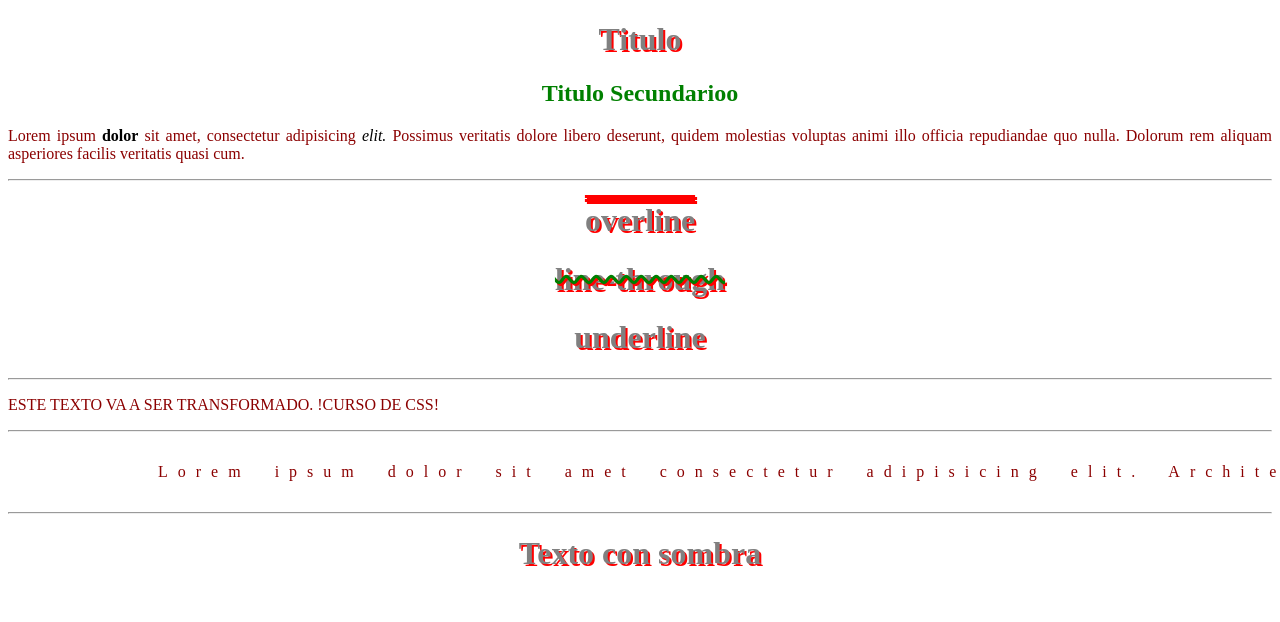
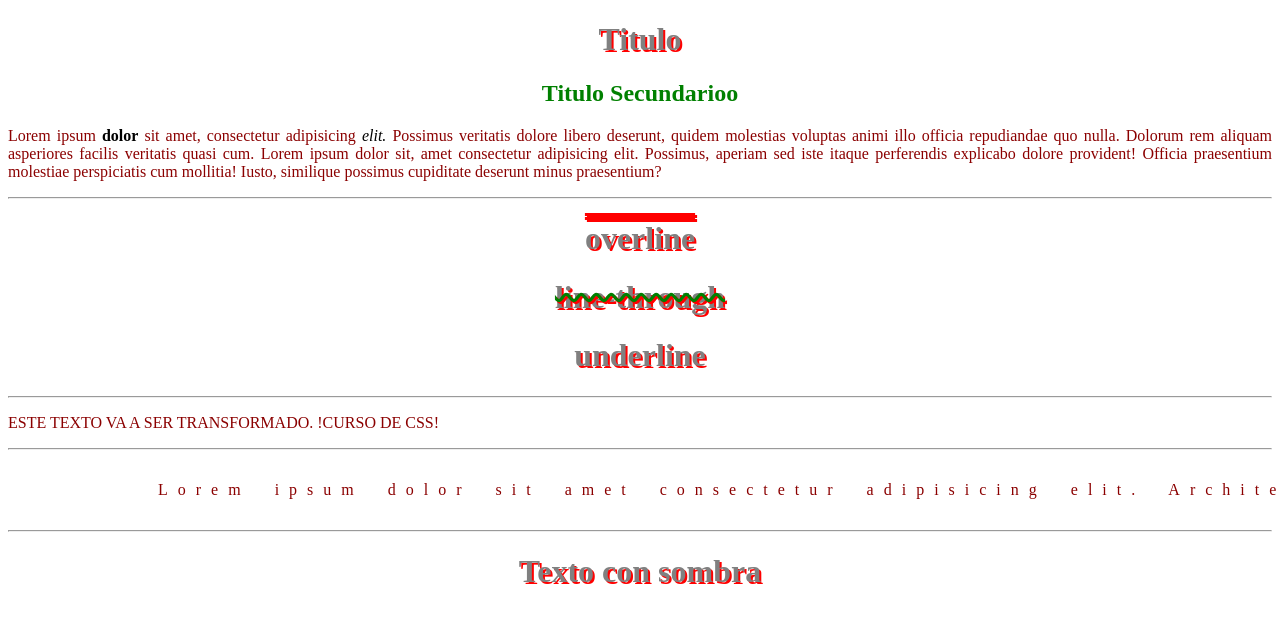
Before and after one commit to JuanBeltrame/HTML-and-CSS-Practice, a plain HTML site: page B-Css-Folder-Practice/E1-Texto-css.html in a window 1280 px wide. Shown: the top 622 px of the page. Drawn offline with Linux system fonts and the light colour scheme.

Commit message:
Update end of the day

```diff
--- a/B-Css-Folder-Practice/E1-Texto-css.html
+++ b/B-Css-Folder-Practice/E1-Texto-css.html
@@ -15,7 +15,7 @@
     <p>Lorem ipsum <b>dolor</b> sit amet, consectetur adipisicing <i>elit.</i> Possimus veritatis dolore libero
         deserunt, quidem
         molestias voluptas animi illo officia repudiandae quo nulla. Dolorum rem aliquam asperiores facilis veritatis
-        quasi cum.</p>
+        quasi cum. Lorem ipsum dolor sit, amet consectetur adipisicing elit. Possimus, aperiam sed iste itaque perferendis explicabo dolore provident! Officia praesentium molestiae perspiciatis cum mollitia! Iusto, similique possimus cupiditate deserunt minus praesentium?</p>
     <hr>
 
     <h1 class="overline">overline</h1>
```
